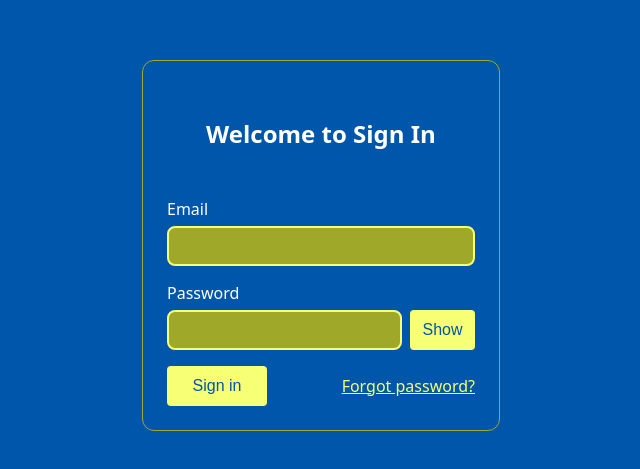
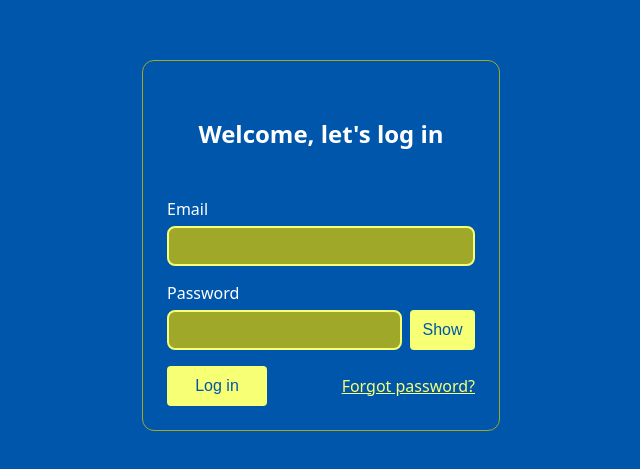
Before and after one commit to yurimikushov/login-form, a Preact app: page / in a window 1280 px wide. Shown: the part 155-624 px from the top of the page, without its empty margins (319-959 px from the left). Built offline with nearby package versions, Linux system fonts and the light colour scheme.

Commit message:
fix: rename sign in to log in

```diff
--- a/src/ui/login-form/login-form.jsx
+++ b/src/ui/login-form/login-form.jsx
@@ -7,7 +7,7 @@ export const LoginForm = ({ pending, errors, onSubmit }) => {
 
   return (
     <div className="login-form">
-      <h2 className="login-form__welcome">Welcome to Sign In</h2>
+      <h2 className="login-form__welcome">Welcome, let's log in</h2>
       <form className="login-form__form" novalidate onSubmit={onSubmit}>
         <div className="login-form__input-group">
           <label for="login-form-email">Email</label>
@@ -66,7 +66,7 @@ export const LoginForm = ({ pending, errors, onSubmit }) => {
             type="submit"
             disabled={pending}
           >
-            {pending ? "Signing in..." : "Sign in"}
+            {pending ? "Logging in..." : "Log in"}
           </button>
           <a href="#" className="login-form__forgot-password">
             Forgot password?
```
